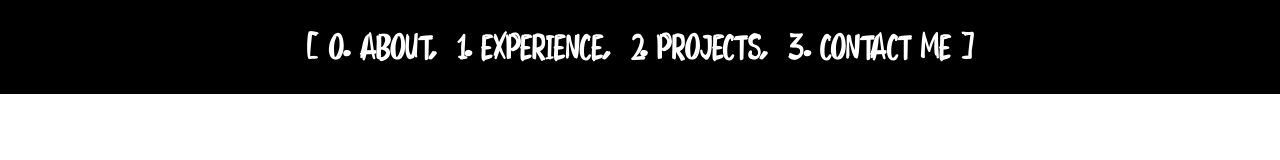
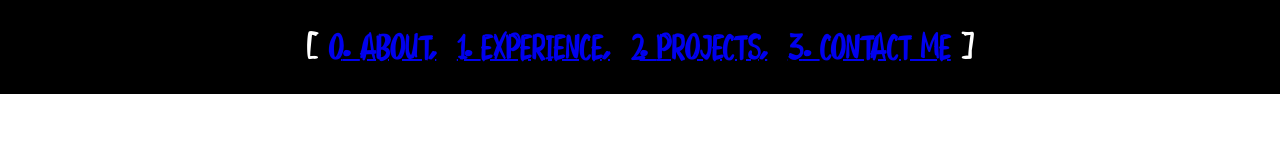
Before and after one commit to jocoso/portfolio-websitev.3, a React (Create React App) app: page / in a window 1280 px wide. Shown: the top 160 px of the page. Built offline with nearby package versions, Linux system fonts and the light colour scheme; grey boxes are pictures that could not be loaded.

Commit message:
Links in the navigation bar now redirect the page to their respective section.

```diff
--- a/src/components/soft/navBar.js
+++ b/src/components/soft/navBar.js
@@ -6,8 +6,10 @@ export default function NavBar(props) {
         <ul id='nav-bar'>
             [{props.data.map(item => {
                 return <li onClick={() => props.onClick(item.id)}>
-                            {item.id}. {item.name}
-                            {(item.id < props.data.length-1)?',':''}
+                            <a href={item.link}>
+                                {item.id}. {item.name}
+                                {(item.id < props.data.length-1)?',':''}
+                            </a>
                         </li>
             })}]
         </ul>
--- a/src/views/Frame.js
+++ b/src/views/Frame.js
@@ -24,22 +24,22 @@ class Frame extends Component {
                 {
                     id: 0,
                     name: 'About',
-                    component: <AboutView />,
+                    link: '#about-me',
                 },
                 {
                     id: 1,
                     name: 'Experience',
-                    component: <ExperienceView />,
+                    link: '#experience',
                 },
                 {
                     id: 2,
                     name: 'Projects',
-                    component: <ProjectsView />,
+                    link: '#projects',
                 },
                 {
                     id: 3,
                     name: 'Contact Me',
-                    component: <ContactView />,
+                    link: '#contact-me',
                 },
             ]
         }
```
Also changed, not shown: 1 other file (tests, documents, lock files or other folders).
